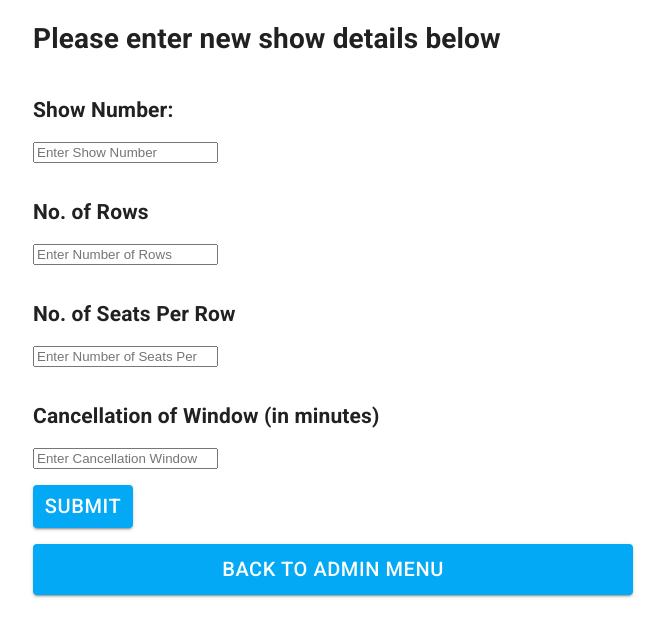
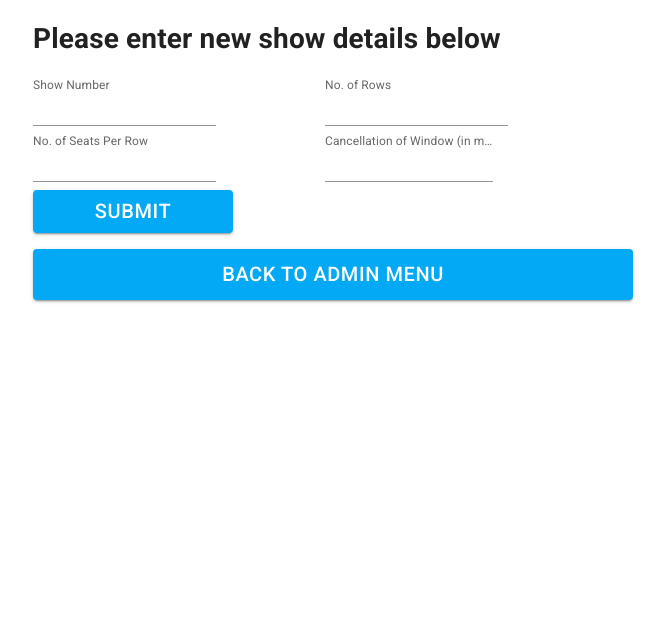
Before and after one commit to ewansou/JPMShowBookingUI, a React (Create React App) app: page /adminsetupshow in a window 1280 px wide. Shown: the top 636 px of the page, without its empty margins (31-696 px from the left). Built offline with nearby package versions, Linux system fonts and the light colour scheme.

Commit message:
using textfield

```diff
--- a/src/components/AdminSetupShow.js
+++ b/src/components/AdminSetupShow.js
@@ -5,6 +5,7 @@ import GeneralButton from "./GeneralButton";
 import axios from "axios";
 import SubmitButton from "./SubmitButton";
 import { API_BASE } from "../config/constants";
+import TextField from '@mui/material/TextField';
 
 function AdminSetupShow() {
 
@@ -41,52 +42,46 @@ function AdminSetupShow() {
   return (
     <Container fixed>
       <h1>Please enter new show details below</h1>
+
       <Grid container spacing={2}>
+        <Grid item sm={3}>
+          <TextField label="Show Number" variant="standard"
+            id="outlined-number" type="number" value={showNumber}
+            onChange={e => setShowNumber(e.target.value)}
+            InputLabelProps={{
+              shrink: true,
+            }} />
+        </Grid>
+        <Grid item sm={3}>
+          <TextField label="No. of Rows" variant="standard"
+            id="outlined-number" type="number" value={numOfRows}
+            onChange={e => setNumOfRows(e.target.value)}
+            InputLabelProps={{
+              shrink: true,
+            }} />
+        </Grid>
+      </Grid>
 
-        <Grid item xs={8} sm={12}>
-          <h2>Show Number:</h2>
-          <input
-            type="number"
-            className="form-control"
-            id="show-number"
-            placeholder="Enter Show Number"
-            value={showNumber}
-            onChange={e => setShowNumber(e.target.value)} />
+      <Grid container spacing={2}>
+        <Grid item sm={3}>
+          <TextField label="No. of Seats Per Row" variant="standard"
+            id="outlined-number" type="number" value={numOfSeatsPerRow}
+            onChange={e => setNumOfSeatsPerRow(e.target.value)}
+            InputLabelProps={{
+              shrink: true,
+            }} />
+        </Grid>
+        <Grid item sm={6}>
+          <TextField label="Cancellation of Window (in minutes)" variant="standard"
+            id="outlined-number" type="number" value={cancelWindow} multiline
+            onChange={e => setCancelWindow(e.target.value)}
+            InputLabelProps={{
+              shrink: true,
+            }} />
+        </Grid>
         </Grid>
 
-        <Grid item xs={8} sm={12}>
-          <h2>No. of Rows</h2>
-          <input
-            type="number"
-            className="form-control"
-            id="show-number"
-            placeholder="Enter Number of Rows"
-            value={numOfRows}
-            onChange={e => setNumOfRows(e.target.value)} />
-        </Grid>
-
-        <Grid item xs={8} sm={12}>
-          <h2>No. of Seats Per Row</h2>
-          <input
-            type="number"
-            className="form-control"
-            id="no-of-seats-per-row"
-            placeholder="Enter Number of Seats Per Row"
-            value={numOfSeatsPerRow}
-            onChange={e => setNumOfSeatsPerRow(e.target.value)} />
-        </Grid>
-
-        <Grid item xs={8} sm={12}>
-          <h2>Cancellation of Window (in minutes)</h2>
-          <input
-            type="number"
-            className="form-control"
-            id="cancellation-window"
-            placeholder="Enter Cancellation Window (in minutes)"
-            value={cancelWindow}
-            onChange={e => setCancelWindow(e.target.value)} />
-        </Grid>
-
+        <Grid container spacing={2}>
         {isError && <small className="mt-3 d-inline-block text-danger">Something went wrong. Please try again later.</small>}
 
         <Grid item xs={8} sm={12}>
@@ -110,8 +105,6 @@ function AdminSetupShow() {
       </Grid>
     </Container>
 
-
-
   );
 }
 
--- a/src/components/AdminViewShowByShowNumber.js
+++ b/src/components/AdminViewShowByShowNumber.js
@@ -6,6 +6,7 @@ import GeneralButton from "./GeneralButton";
 import SingleRowFiveColumnTable from "./SingleRowFiveColumnTable";
 import SubmitButton from "./SubmitButton";
 import { API_BASE } from "../config/constants";
+import TextField from '@mui/material/TextField';
 
 function AdminViewShowByShowNumber() {
 
@@ -37,13 +38,8 @@ function AdminViewShowByShowNumber() {
 
         <Grid item xs={8} sm={12}>
           <h2>Please enter a show number below</h2>
-          <input
-            type="number"
-            className="form-control"
-            id="show-number"
-            placeholder="Enter Show Number"
-            value={showNumber}
-            onChange={e => setShowNumber(e.target.value)} />
+          <TextField id="standard-basic" label="Show Number" variant="standard"
+          value={showNumber} onChange={e => setShowNumber(e.target.value)} />
         </Grid>
 
         <Grid item xs={8} sm={12}>
--- a/src/components/SubmitButton.js
+++ b/src/components/SubmitButton.js
@@ -6,7 +6,7 @@ import { makeStyles } from "@material-ui/core/styles";
 
 const useStyles = makeStyles({
   button: {
-    width: 100,
+    width: 200,
     fontSize: 20,
     color: "#FFFFFF",
   }
```
